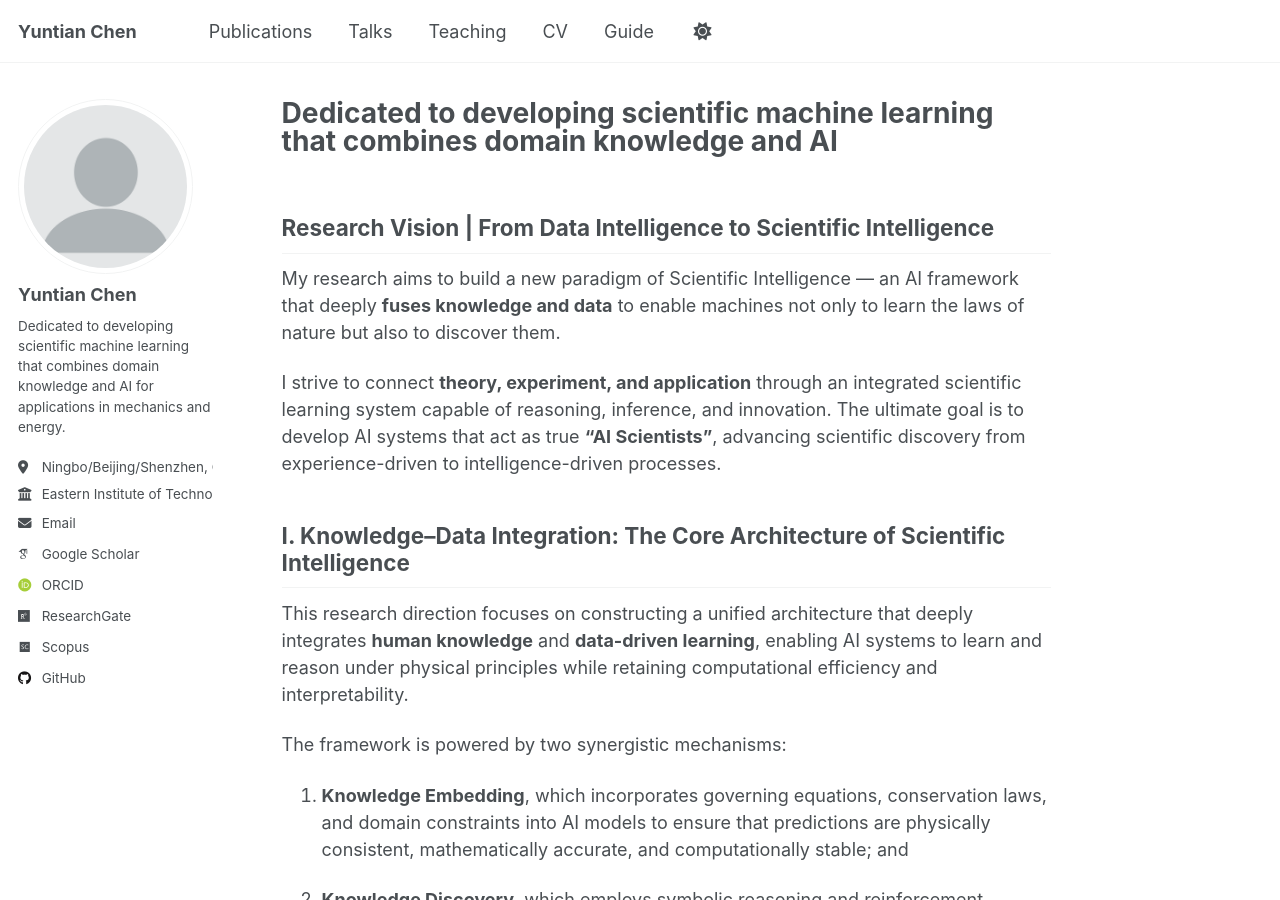
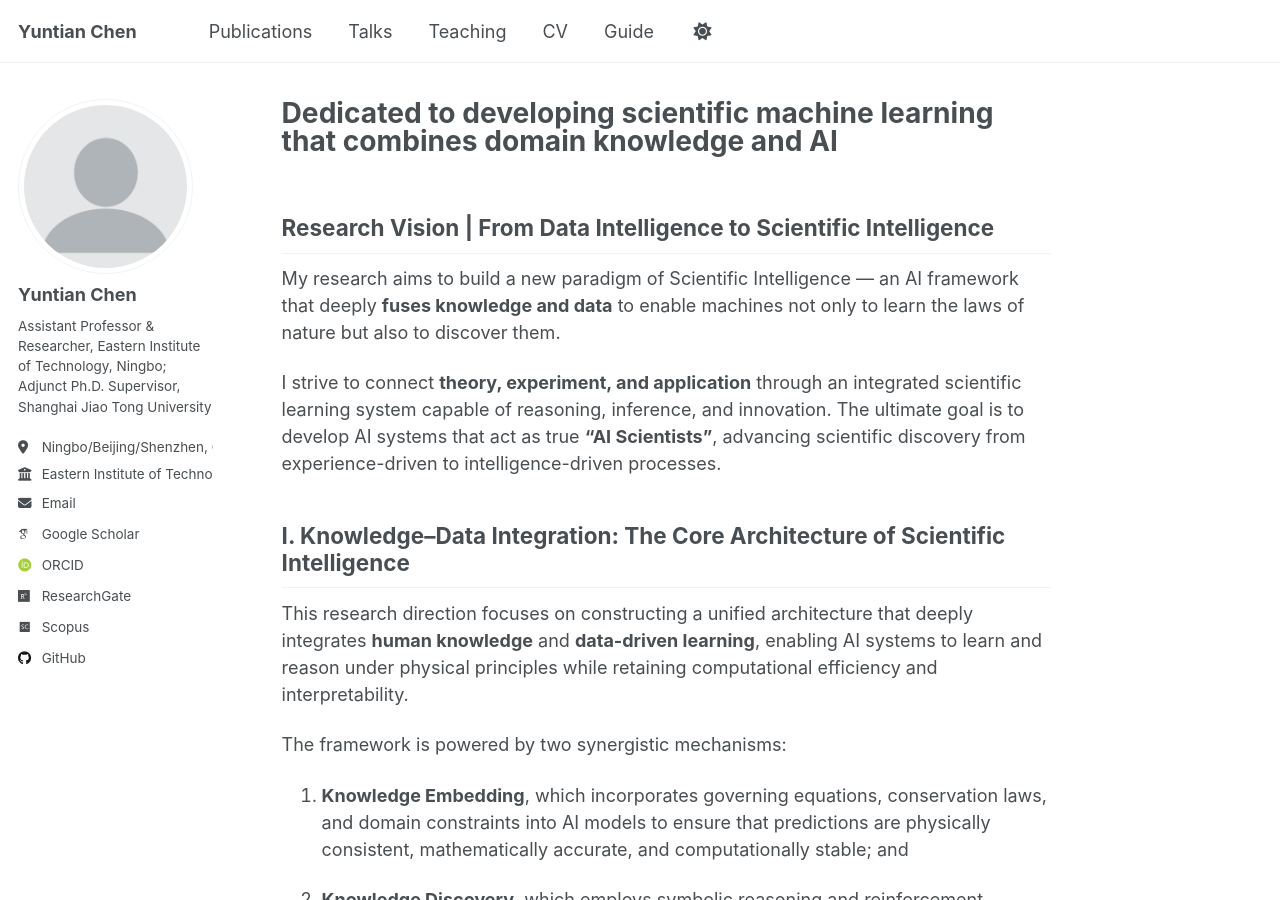
Before and after one commit to YuntianChen/YuntianChen.github.io, a Jekyll site: the page built from _pages/about.md, in a window 1280 px wide and 900 px high. Built offline with Jekyll 4.4.1, drawn with Linux system fonts in a browser that asks for light colours; some web fonts are replaced; a script that is not in the unit is left out.

Commit message:
Update _config.yml

```diff
--- a/_config.yml
+++ b/_config.yml
@@ -26,7 +26,7 @@ author:
   avatar           : "profile.png"
   name             : "Yuntian Chen"
   pronouns         : # example: "he/his"
-  bio              : "Dedicated to developing scientific machine learning that combines domain knowledge and AI for applications in mechanics and energy."
+  bio              : "Assistant Professor & Researcher, Eastern Institute of Technology, Ningbo; Adjunct Ph.D. Supervisor, Shanghai Jiao Tong University"
   location         : "Ningbo/Beijing/Shenzhen, China"
   employer         : "Eastern Institute of Technology, Ningbo"
   uri              : # URL
```
